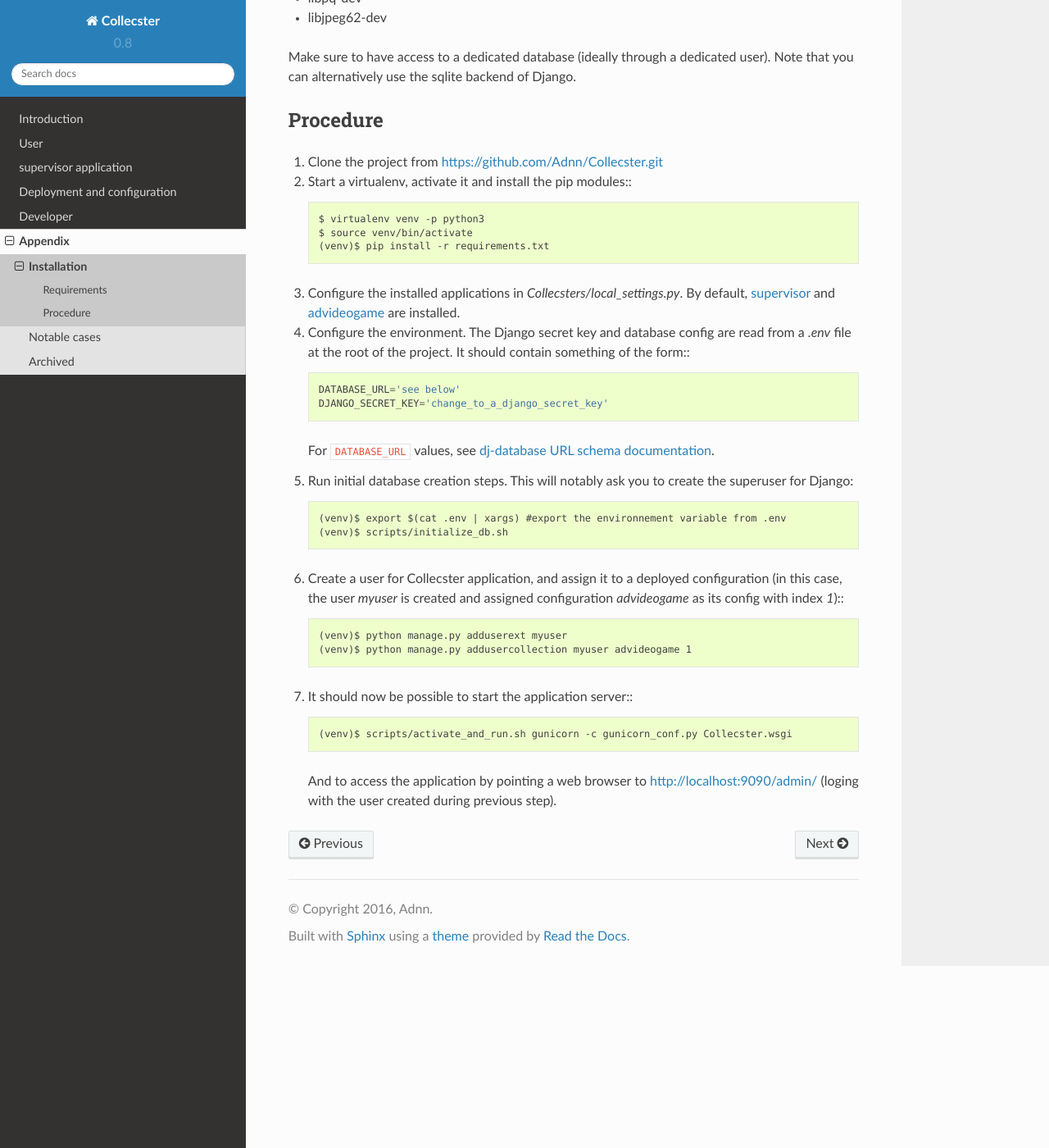
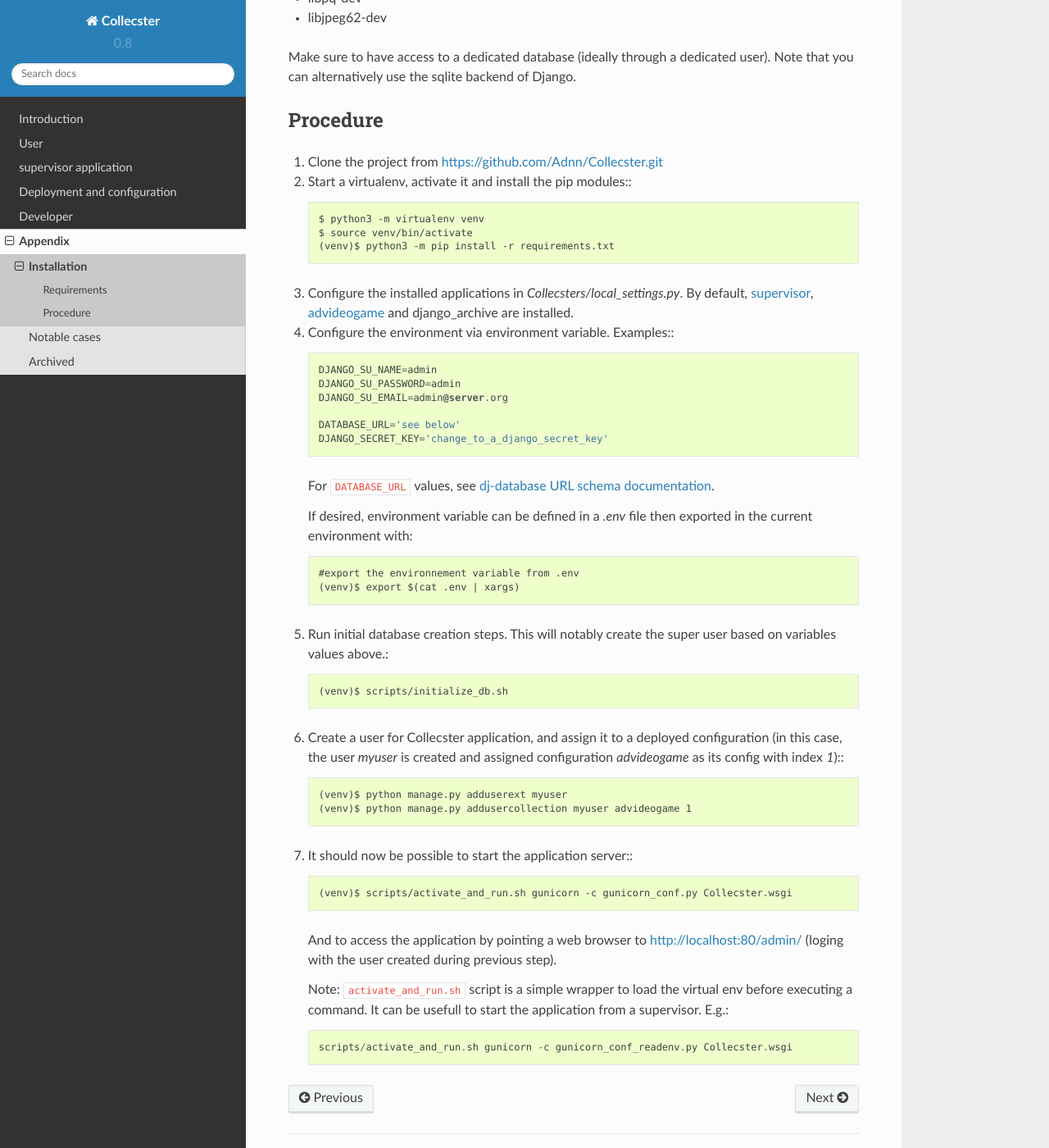
Before and after one commit to Adnn/Collecster, a Sphinx documentation site: the page built from docs/installation.rst, in a window 1280 px wide and 1400 px high, scrolled down 547 px. Shown: the whole window at 82% size. Built offline with Sphinx 7.4.7 and the Read the Docs theme 2.0.0, drawn with Linux system fonts in a browser that asks for light colours.

```diff
--- a/docs/installation.rst
+++ b/docs/installation.rst
@@ -33,26 +33,33 @@
 
 #. Start a virtualenv, activate it and install the pip modules:::
 
-       $ virtualenv venv -p python3
+       $ python3 -m virtualenv venv
        $ source venv/bin/activate
-       (venv)$ pip install -r requirements.txt
+       (venv)$ python3 -m pip install -r requirements.txt
 
 
 #. Configure the installed applications in *Collecsters/local_settings.py*.
-   By default, :ref:`supervisor <supervisor_user>` and :ref:`advideogame_user` are installed.
+   By default, :ref:`supervisor <supervisor_user>`, :ref:`advideogame_user` and django_archive are installed.
 
 
-#. Configure the environment. The Django secret key and database config are read from a *.env* file at the root of the project.
-   It should contain something of the form:::
+#. Configure the environment via environment variable. Examples:::
+
+       DJANGO_SU_NAME=admin
+       DJANGO_SU_PASSWORD=admin
+       DJANGO_SU_EMAIL=admin@server.org
 
        DATABASE_URL='see below'
        DJANGO_SECRET_KEY='change_to_a_django_secret_key'
 
    For ``DATABASE_URL`` values, see `dj-database URL schema documentation <https://github.com/kennethreitz/dj-database-url#url-schema>`_.
 
-#. Run initial database creation steps. This will notably ask you to create the superuser for Django::
+   If desired, environment variable can be defined in a *.env* file then exported in the current environment with::
 
-       (venv)$ export $(cat .env | xargs) #export the environnement variable from .env
+       #export the environnement variable from .env
+       (venv)$ export $(cat .env | xargs)
+
+#. Run initial database creation steps. This will notably create the super user based on variables values above.::
+
        (venv)$ scripts/initialize_db.sh
 
 #. Create a user for Collecster application, and assign it to a deployed configuration
@@ -65,5 +72,10 @@
 
        (venv)$ scripts/activate_and_run.sh gunicorn -c gunicorn_conf.py Collecster.wsgi
 
-   And to access the application by pointing a web browser to http://localhost:9090/admin/ (loging with the user created
+   And to access the application by pointing a web browser to http://localhost:80/admin/ (loging with the user created
    during previous step).
+
+   Note: ``activate_and_run.sh`` script is a simple wrapper to load the virtual env before executing a command.
+   It can be usefull to start the application from a supervisor. E.g.::
+
+       scripts/activate_and_run.sh gunicorn -c gunicorn_conf_readenv.py Collecster.wsgi
--- a/requirements.txt
+++ b/requirements.txt
@@ -1,12 +1,13 @@
 Django==1.9
-Pillow==3.1.1
+Pillow==6.1.0
 PyQRCode==1.1
 dj-database-url==0.3.0
 dj-static==0.0.6
 django-toolbelt==0.0.1
 gunicorn==19.4.1
-psycopg2==2.6.1
+psycopg2==2.8.3
 pypng==0.0.18
 setproctitle==1.1.10
 simplejson==3.8.1
 static3==0.6.1
+django-archive==0.1.6
```
Also changed, not shown: README.md (added, +46 -0 lines), gunicorn_conf.py (+1 -21 lines), gunicorn_conf_readenv.py (added, +25 -0 lines), 7 other files.
